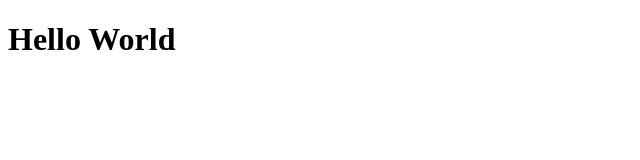
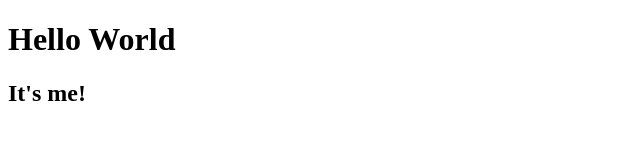
Before and after one commit to Moezbouali/githubChallenge1, a plain HTML site: page index.html in a window 1280 px wide. Shown: the whole page, without its empty margins (0-640 px from the left). Drawn offline with Linux system fonts and the light colour scheme.

Commit message:
Update index.html
ajout text

```diff
--- a/index.html
+++ b/index.html
@@ -7,5 +7,6 @@
 </head>
 <body>
     <h1> Hello World</h1>
+    <h2> It's me! </h2>
 </body>
 </html>
```
